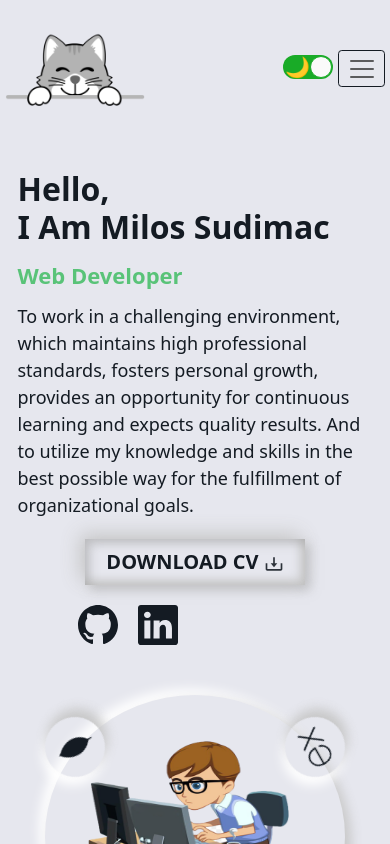
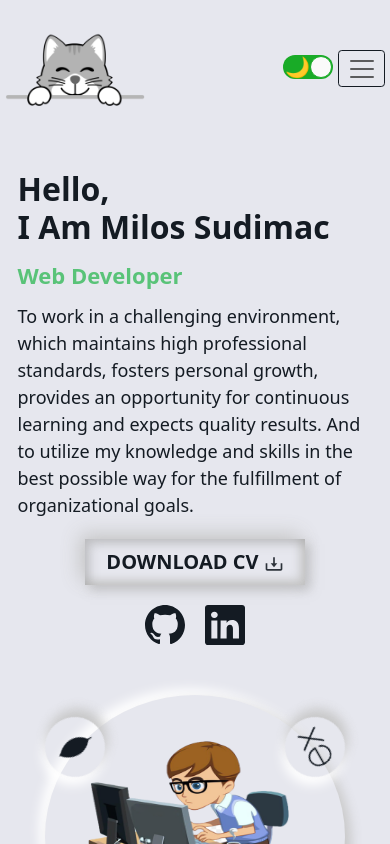
Before and after one commit to MiIos1988/Portfolio-react, a React (Create React App) app: page / in a window 390 px wide. Shown: the top 844 px of the page. Built offline with nearby package versions, Linux system fonts and the light colour scheme.

Commit message:
Add margin in social div

```diff
--- a/src/components/HeroComponent/hero.scss
+++ b/src/components/HeroComponent/hero.scss
@@ -119,12 +119,11 @@
   }
 
   .iconSocial {
+    // width: 100% !important;
 
-    width: 220px;
-
-    div {
-
+    div{
       text-align: center;
+      width: 220px;
     }
 
 
@@ -179,6 +178,9 @@
 
       .iconSocial {
         text-align: center;
+        div{
+          margin: auto;
+        }
       }
     }
 
```
